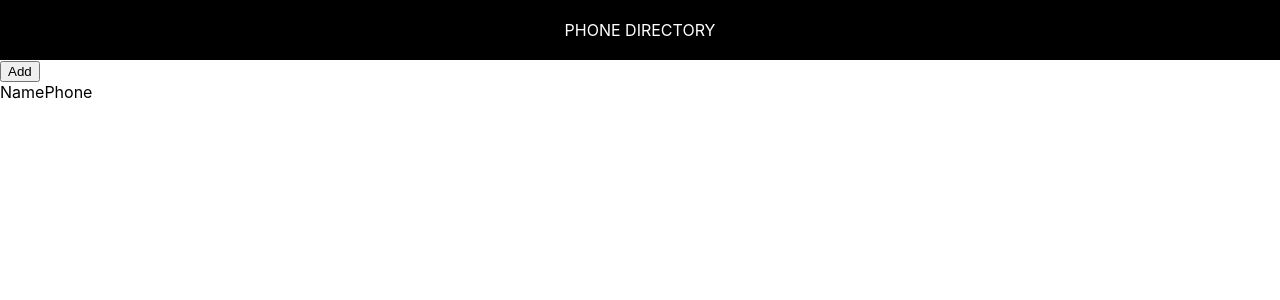
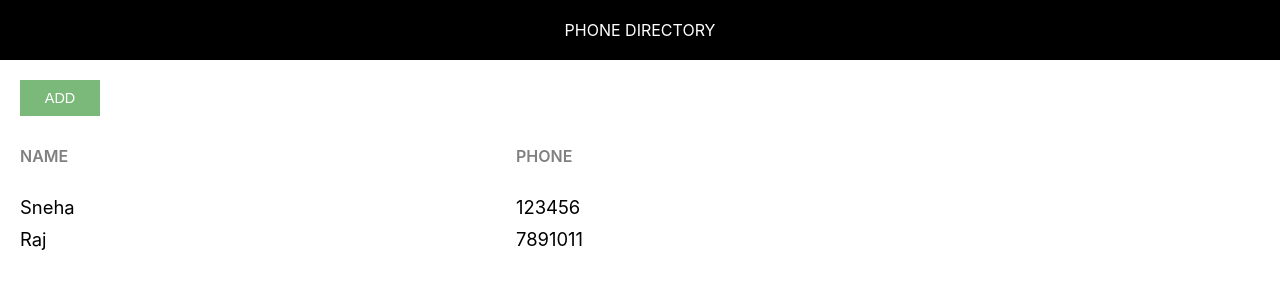
Before and after one commit to rajgopal88/phone-repository, a React (Create React App) app: page / in a window 1280 px wide. Shown: the top 300 px of the page. Built offline with nearby package versions, Linux system fonts and the light colour scheme.

Commit message:
Rendered Subscribers Dynamically

```diff
--- /dev/null
+++ b/src/App.css
@@ -0,0 +1,44 @@
+.component-body-container {
+    padding: 20px;
+}
+
+.custom-btn {
+    padding: 10px;
+    border: none;
+    margin-right: 10px;
+    text-transform: uppercase;
+    width: 80px;
+    font-size: 0.9rem;
+    cursor: pointer;
+    outline: none;
+}
+
+.add-btn {
+    background: #7ab97a;
+    color: #fff;
+}
+
+.grid-container {
+    display: grid;
+    grid-template-columns: 40% 30% auto;
+    margin-bottom: 10px;
+}
+
+.heading-container {
+    margin: 30px 0 30px 0;
+    width: 100%;
+}
+
+.grid-item {
+    background-color: rgba(255, 255, 255, 0.8);
+    font-size: 1.15rem;
+    word-wrap: break-word;
+    padding-right: 10px;
+}
+
+.name-heading, .phone-heading {
+    font-size: 1rem;
+    font-weight: 600;
+    color: #808080;
+    text-transform: uppercase;
+}
--- a/src/App.js
+++ b/src/App.js
@@ -1,17 +1,41 @@
-import React, { Component, Fragment } from 'react';
-import Header from './Header';
+import React, { Component } from 'react';
+import Header from './Header.js';
+import './App.css';
 
 class App extends Component {
   render() {
+    let subscriber = [
+      {
+        "id": 1,
+        "name": "Sneha",
+        "phone": "123456"
+      },
+      {
+        "id": 2,
+        "name": "Raj",
+        "phone": "7891011"
+      }
+    ]
     return (
-      <Fragment>
-        <Header/>
-        <button>Add</button>
-        <div>
-          <span>Name</span>
-          <span>Phone</span>
+      <div>
+        <Header />
+        <div className="component-body-container">
+          <button className="custom-btn add-btn">Add</button>
+
+          <div className="grid-container heading-container">
+            <span className="grid-item name-heading">Name</span>
+            <span className="grid-item phone-heading">Phone</span>
+          </div>
+          {
+            subscriber.map(x => {
+              return <div key={x.id} className="grid-container">
+            <span className="grid-item">{x.name}</span>
+            <span className="grid-item">{x.phone}</span>
+            </div>
+            })
+          }
         </div>
-      </Fragment>
+      </div>
     );
   }
 }
--- /dev/null
+++ b/src/Header.css
@@ -0,0 +1,7 @@
+.header {
+    text-align:center;
+    padding:20px;
+    background: #000;
+    color: #fff;
+    text-transform: uppercase;
+}
--- a/src/Header.js
+++ b/src/Header.js
@@ -1,18 +1,13 @@
 import React, { Component } from 'react';
+import './Header.css'
 
 // Inline styling
-const headerStyle = {
-    textAlign: 'center',
-    padding: 20,
-    background: '#000',
-    color: '#fff',
-    textTransform: 'uppercase'
-}
+// const headerStyle = { textAlign: 'center', padding: 20, background: '#000', color: '#fff', textTransform: 'uppercase' }
 
 // functional component only if we don't have state
 const Header = function(){
     return(
-        <div style={headerStyle}>
+        <div className="header">
           Phone Directory
         </div>
     );
```
